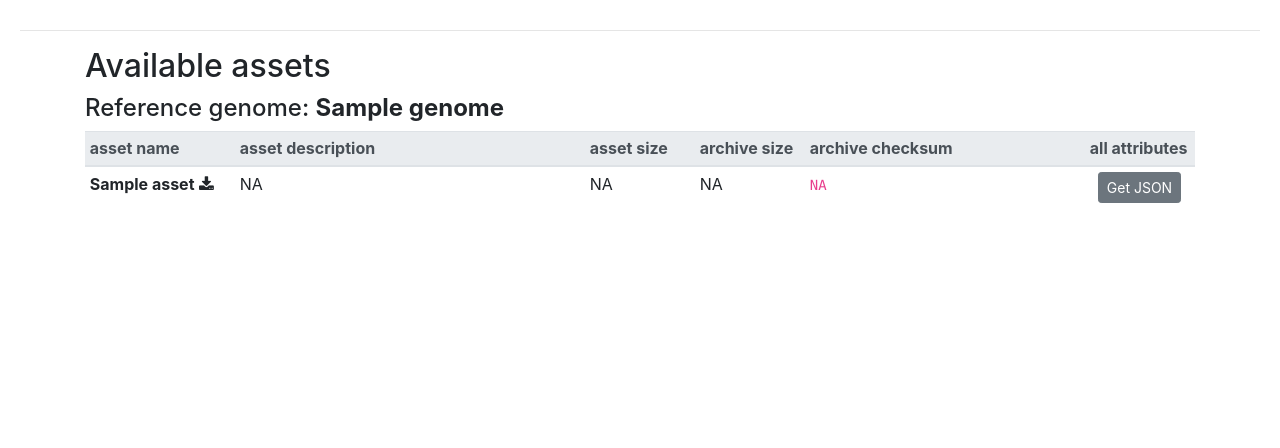
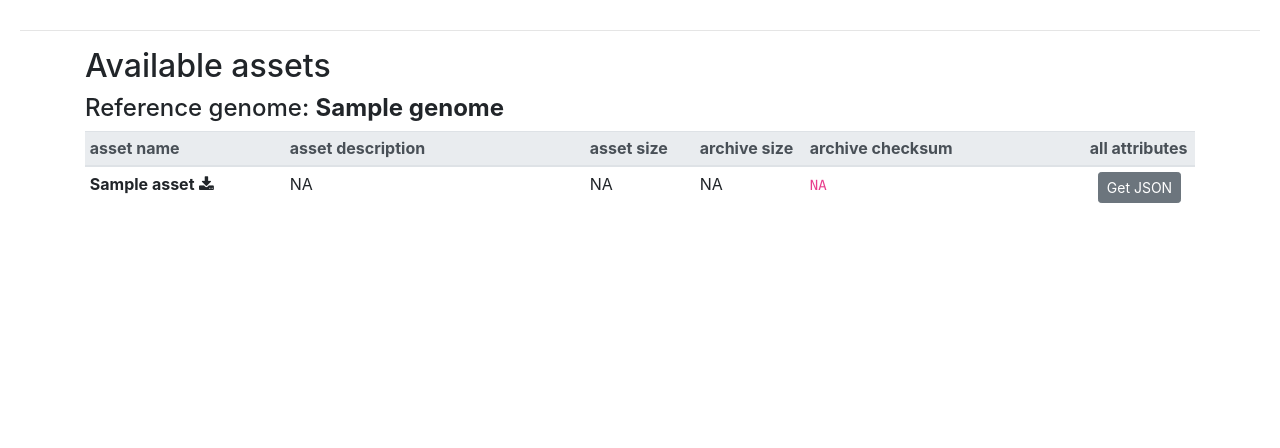
Before and after one commit to refgenie/refgenieserver, a FastAPI app: template refgenieserver/templates/index.html in a window 1280 px wide. Shown: the part 235-683 px from the top of the page. Run offline with FastAPI, Linux system fonts and the light colour scheme; the template is opened without the code that fills it: most values are stand-ins (such as "Sample title", 1, 10 or a date in 2020); parts of the project's set-up code (start-up, migrations or seed data) failed here and were passed over; some libraries are stand-ins or nearby versions.

Commit message:
adjust column widths after assets renaming

```diff
--- a/refgenieserver/static/style.css
+++ b/refgenieserver/static/style.css
@@ -124,11 +124,11 @@ div.col-9#asset_table {
 }
 
 .asset_name {
-    width: 150px;
+    width: 200px;
 }
 
 .asset_desc {
-    width: 350px;
+    width: 300px;
 }
 
 .size {
```
